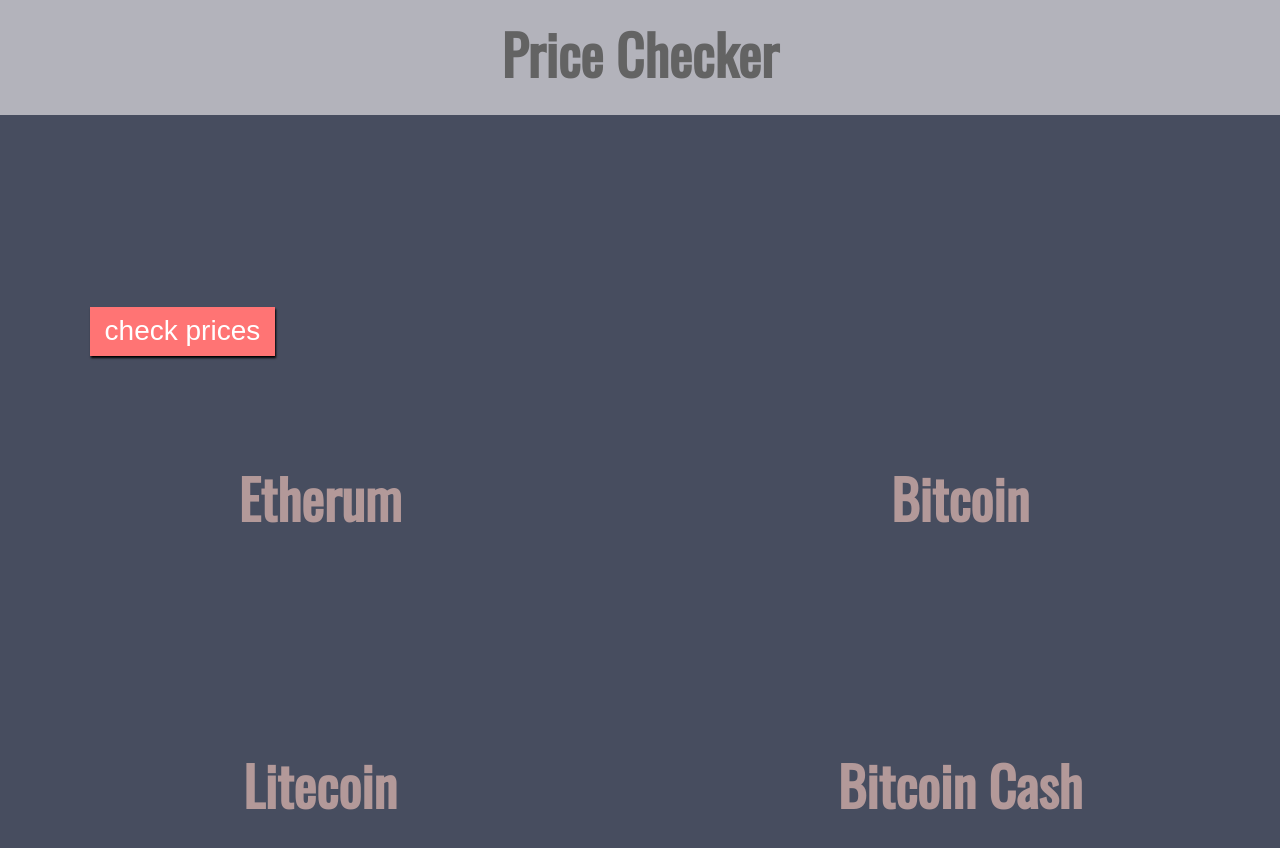
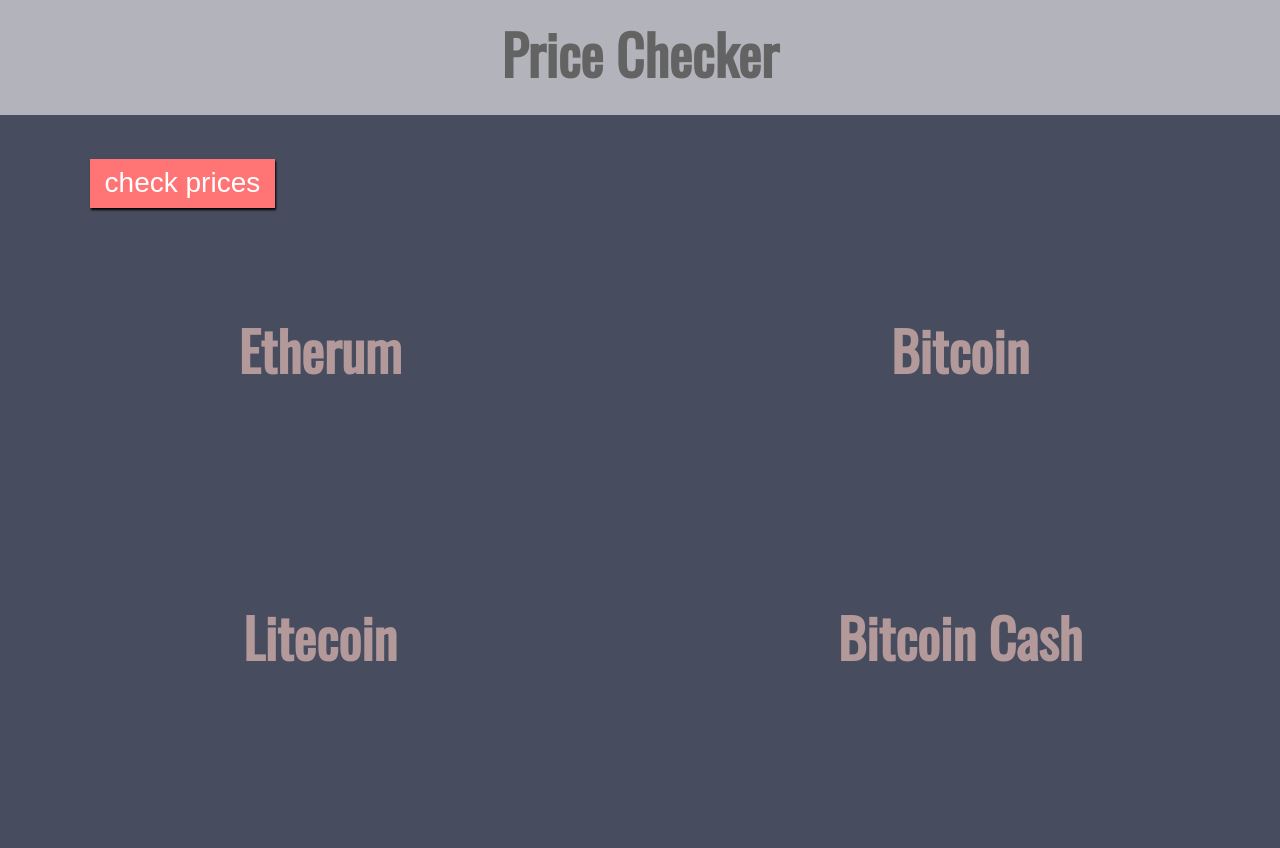
Before and after one commit to jacobg1/crypto-checker, a React (Create React App) app: page / in a window 1280 px wide. Shown: the top 848 px of the page. After the commit the page ends 800 px from the top, so only its background shows below. Built offline with nearby package versions, Linux system fonts and the light colour scheme.

Commit message:
fix margin-top

```diff
--- a/src/App.css
+++ b/src/App.css
@@ -113,9 +113,6 @@
   .App p {
     font-size: 33px;
   }
-  .maxWidthContainer {
-    margin-top: 15%;
-  }
   .checkButton {
     font-size: 28px;
     padding: 8px 15px 9px 15px;
--- a/src/app.scss
+++ b/src/app.scss
@@ -121,7 +121,7 @@
         }
     }
     .maxWidthContainer {
-        margin-top: 15%;
+        // margin-top: 15%;
     }
     .checkButton {
         font-size: 28px;
```
Also changed, not shown: 1 other file (tests, documents, lock files or other folders).
